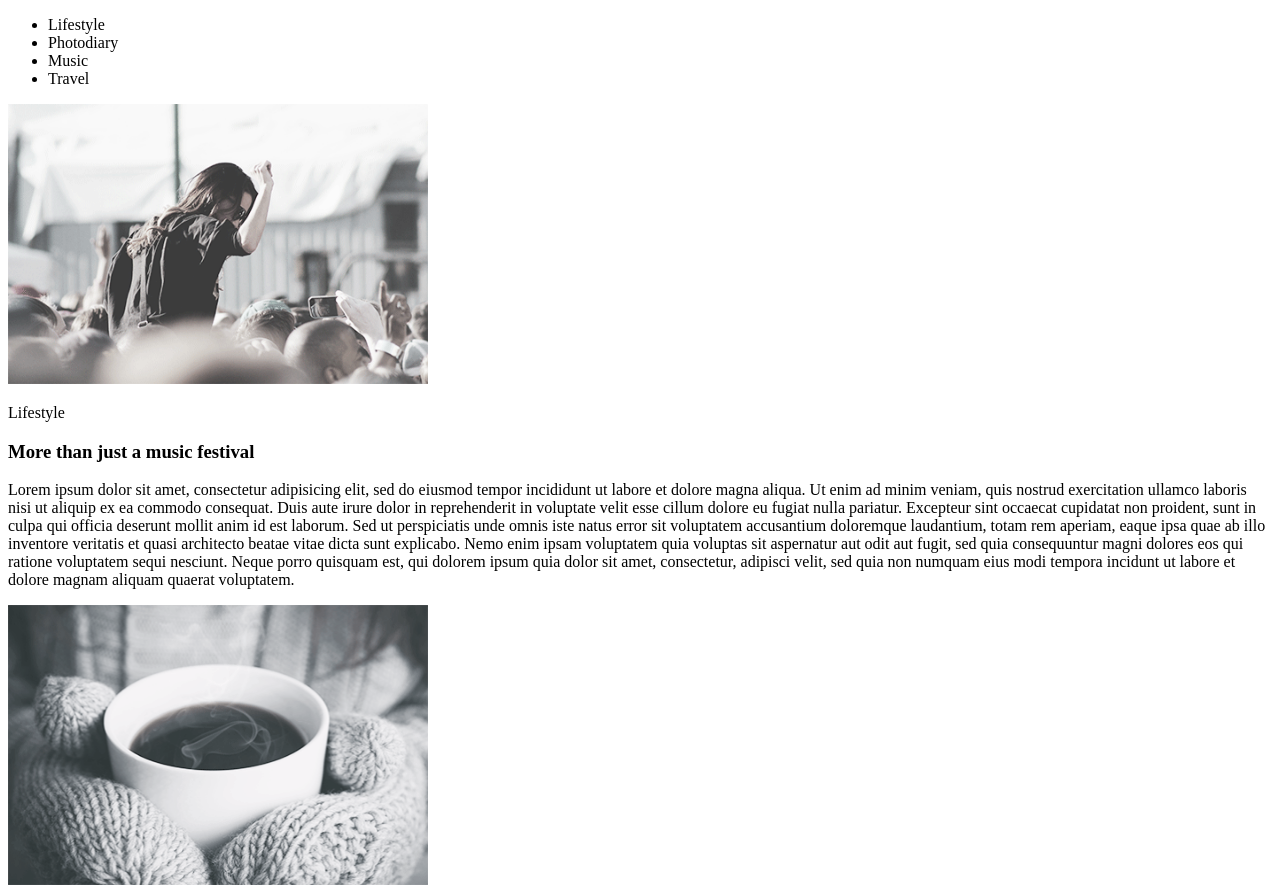
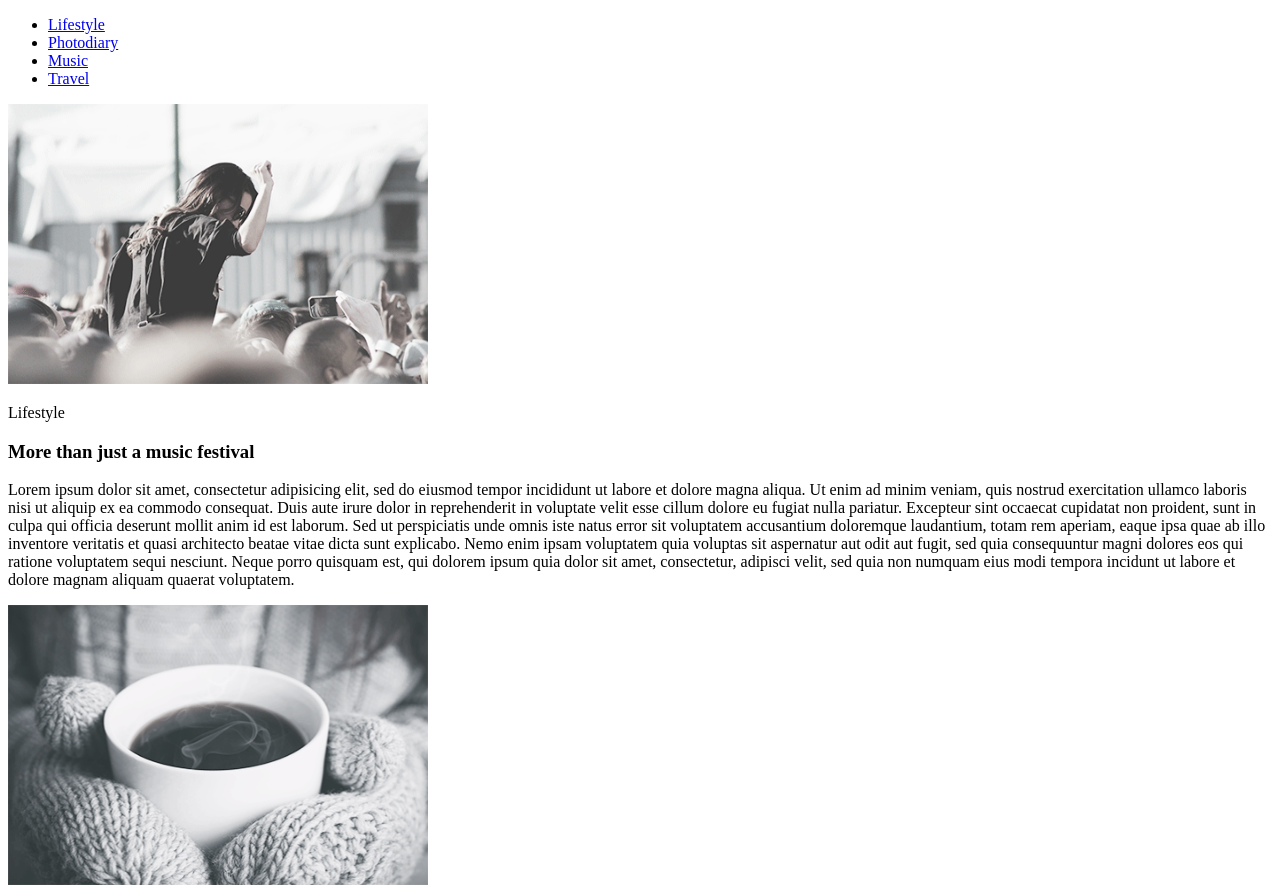
Before and after one commit to yuliame/goit-fe-course, a plain HTML site: page module-01-02/index.html in a window 1280 px wide. Shown: the top 888 px of the page. Drawn offline with Linux system fonts and the light colour scheme.

Commit message:
add nav and main

```diff
--- a/module-01-02/index.html
+++ b/module-01-02/index.html
@@ -7,14 +7,18 @@
     <title>Document</title>
 </head>
 <body>
+    <div>
         <header>
+            <nav>
                 <ul>
-            <li>Lifestyle</li>
-            <li>Photodiary</li>
-            <li>Music</li>
-            <li>Travel</li>
+                    <li><a href="#">Lifestyle</a></li>
+                    <li><a href="#">Photodiary</a></li>
+                    <li><a href="#">Music</a></li>
+                    <li><a href="#">Travel</a></li>
                 </ul>
+            </nav>
         </header>
+        <main>
             <div class="Music">
                 <img src="img/1.png" width="420" height="280" alt="music concert">
                 <p>Lifestyle</p>
@@ -51,9 +55,9 @@
                 <h3>Cold winter days</h3>
                 <p>Lorem ipsum dolor sit amet, consectetur adipisicing elit, sed do eiusmod tempor incididunt ut labore et dolore magna aliqua. Ut enim ad minim veniam, quis nostrud exercitation ullamco laboris nisi ut aliquip ex ea commodo consequat. Duis aute irure dolor in reprehenderit in voluptate velit esse cillum dolore eu fugiat nulla pariatur. Excepteur sint occaecat cupidatat non proident, sunt in culpa qui officia deserunt mollit anim id est laborum. Sed ut perspiciatis unde omnis iste natus error sit voluptatem accusantium doloremque laudantium, totam rem aperiam, eaque ipsa quae ab illo inventore veritatis et quasi architecto beatae vitae dicta sunt explicabo. Nemo enim ipsam voluptatem quia voluptas sit aspernatur aut odit aut fugit, sed quia consequuntur magni dolores eos qui ratione voluptatem sequi nesciunt. Neque porro quisquam est, qui dolorem ipsum quia dolor sit amet, consectetur, adipisci velit, sed quia non numquam eius modi tempora incidunt ut labore et dolore magnam aliquam quaerat voluptatem.</p>
             </div>
-    <footer>
-        <button>Load More</button>
-    </footer>
 
+                <a href="#">Load More</a>
+        </main>
+    </div>
 </body>
 </html>
```
Lines whose indentation alone changed are shown as unchanged.
